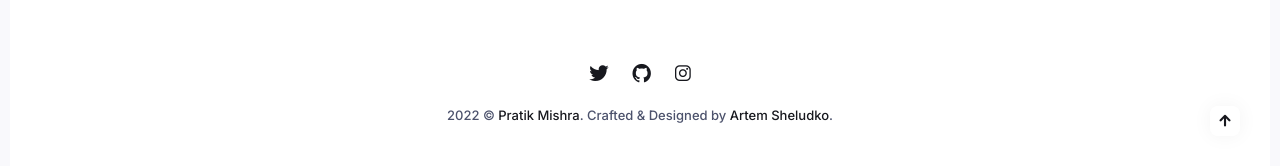
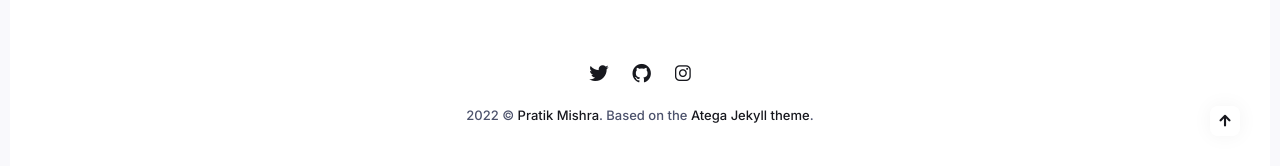
Before and after one commit to pratik1105/pratik1105.github.io, a Jekyll site: the page built from index.html, in a window 1280 px wide and 900 px high, scrolled down 2454 px. Shown: the part 724-890 px from the top of the window. Built offline with Jekyll 4.4.1, drawn with Linux system fonts in a browser that asks for light colours; the list of posts is cut into pages by our own code.

Commit message:
Add more personal information

```diff
--- a/_data/settings.yml
+++ b/_data/settings.yml
@@ -2,7 +2,7 @@
 # Site Settings
 title: Pratik Mishra
 logo: # You can add own logo. For example '/images/logo.png'.
-description: Creative personal blog theme for Jekyll
+description: Personal Blog for Pratik Mishra.
 color_scheme: auto # You can choose three modes auto, light, and dark. By default, the auto mode is set, which means the user can choose the light or dark mode themself.
 
 
--- a/_includes/footer.html
+++ b/_includes/footer.html
@@ -21,7 +21,7 @@
       <div class="row">
         <div class="col col-12">
           {% include social-links.html %}
-          <div class="copyright">{{site.time | date: '%Y'}} &copy; <a href="/">{{site.data.settings.title}}</a>. Crafted & Designed by <a href="https://jekyllthemes.io/developers/artem-sheludko">Artem Sheludko</a>.</div>
+          <div class="copyright">{{site.time | date: '%Y'}} &copy; <a href="/">{{site.data.settings.title}}</a>. Based on the <a href="https://jekyllthemes.io/theme/atega-blog-jekyll-theme">Atega Jekyll theme</a>.</div>
         </div>
       </div>
     </div>
```
